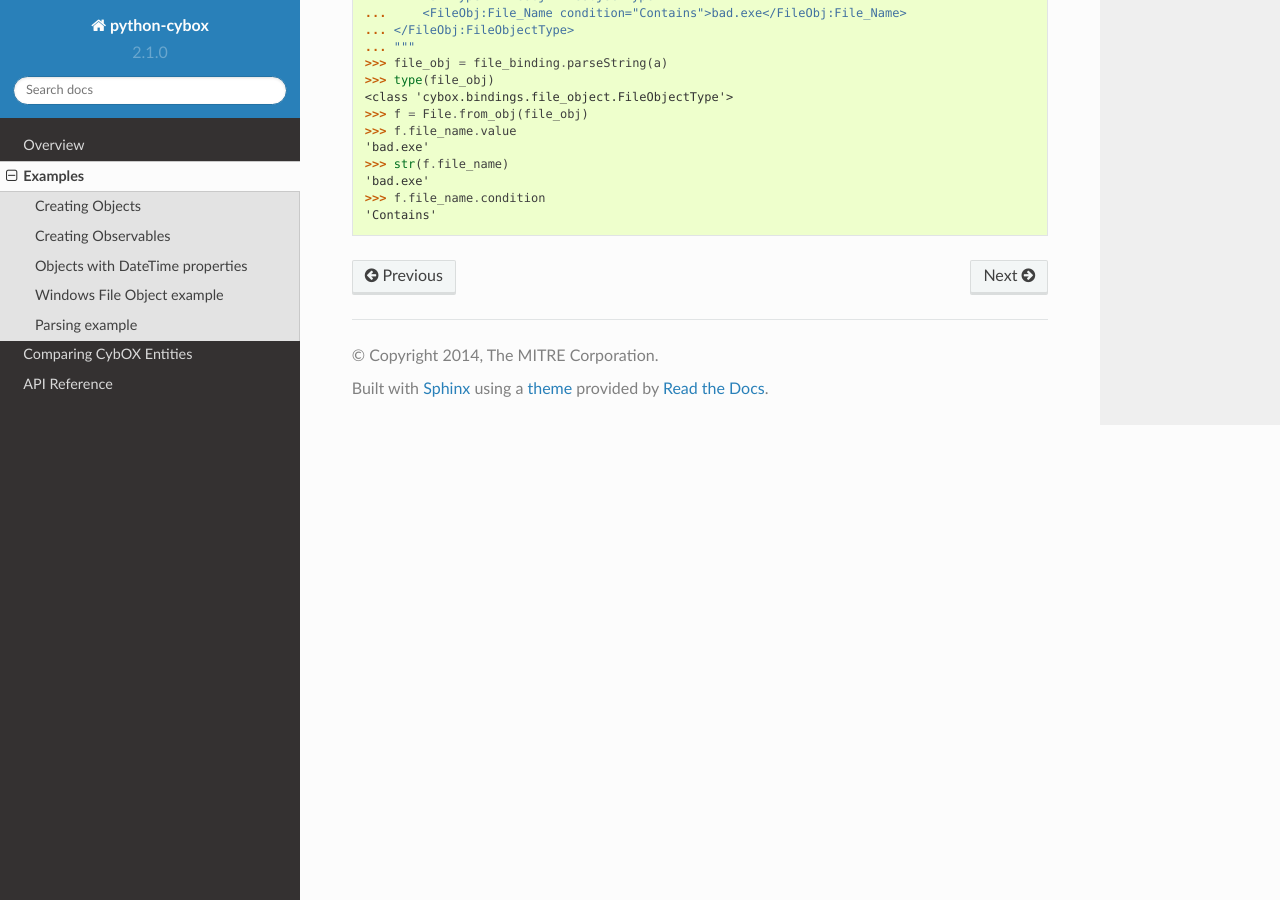
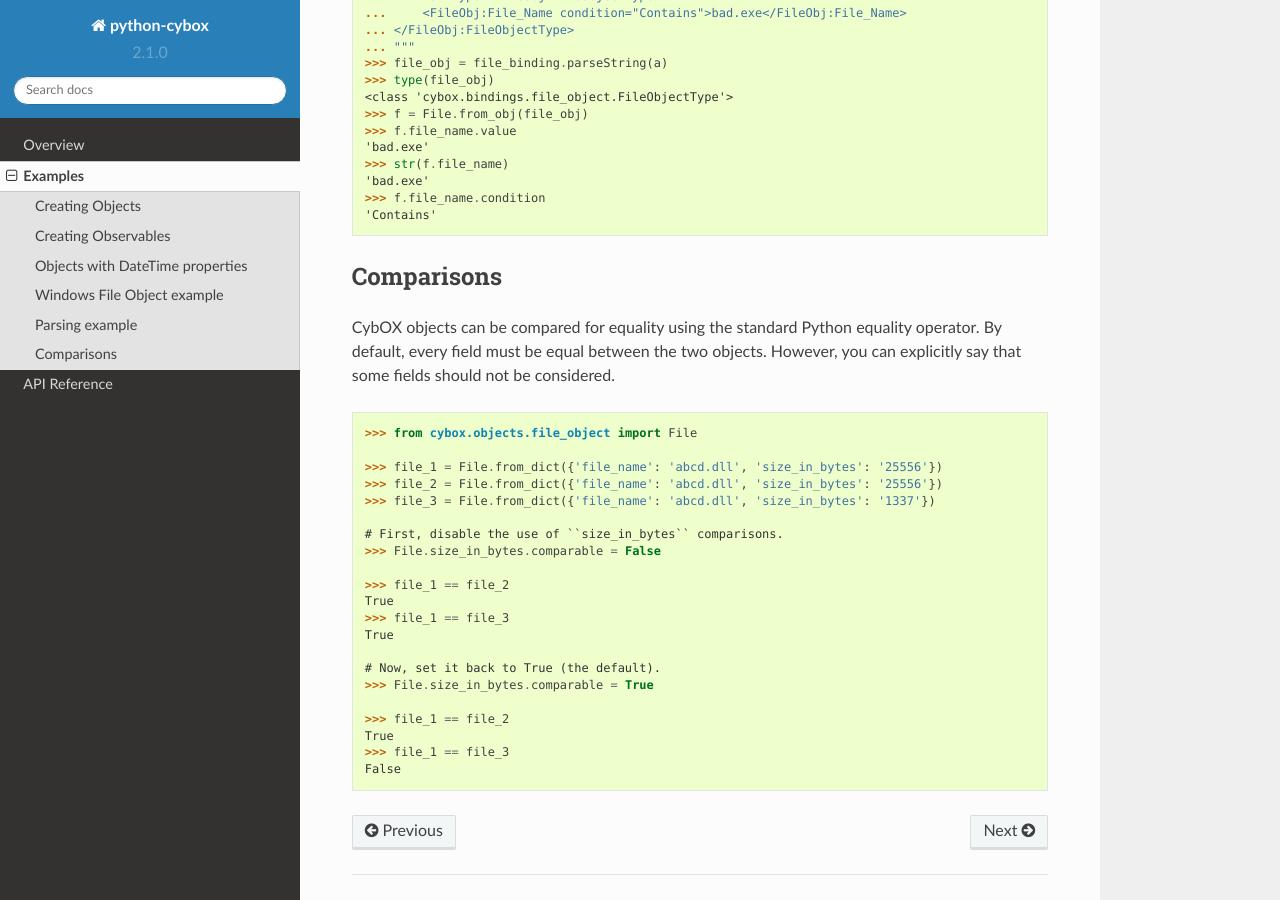
Before and after one commit to CybOXProject/python-cybox, a Sphinx documentation site: the page built from docs/examples.rst, in a window 1280 px wide and 900 px high, scrolled down 3718 px. Built offline with Sphinx 7.4.7 and the Read the Docs theme 2.0.0, drawn with Linux system fonts in a browser that asks for light colours.

Commit message:
Move comparison example onto main examples page.

```diff
--- a/docs/examples.rst
+++ b/docs/examples.rst
@@ -219,3 +219,35 @@ to parse an XML string.
     'bad.exe'
     >>> f.file_name.condition
     'Contains'
+
+
+Comparisons
+-----------
+
+CybOX objects can be compared for equality using the standard Python equality
+operator. By default, every field must be equal between the two objects.
+However, you can explicitly say that some fields should not be considered.
+
+.. doctest::
+
+    >>> from cybox.objects.file_object import File
+
+    >>> file_1 = File.from_dict({'file_name': 'abcd.dll', 'size_in_bytes': '25556'})
+    >>> file_2 = File.from_dict({'file_name': 'abcd.dll', 'size_in_bytes': '25556'})
+    >>> file_3 = File.from_dict({'file_name': 'abcd.dll', 'size_in_bytes': '1337'})
+
+    # First, disable the use of ``size_in_bytes`` comparisons.
+    >>> File.size_in_bytes.comparable = False
+
+    >>> file_1 == file_2
+    True
+    >>> file_1 == file_3
+    True
+
+    # Now, set it back to True (the default).
+    >>> File.size_in_bytes.comparable = True
+
+    >>> file_1 == file_2
+    True
+    >>> file_1 == file_3
+    False
--- a/docs/index.rst
+++ b/docs/index.rst
@@ -13,7 +13,6 @@ Contents:
 
    overview
    examples
-   comparisons
    api/modules
 
 
```
Also changed, not shown: docs/comparisons.rst (deleted, +0 -28 lines).
